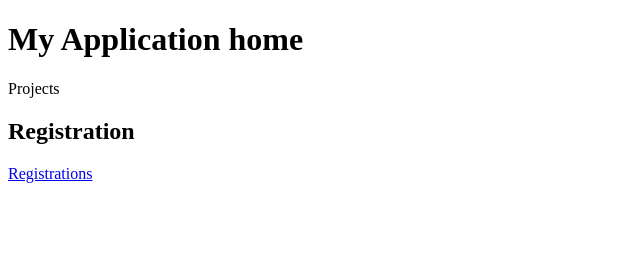
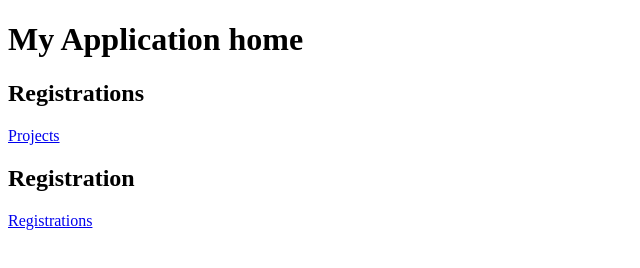
Before and after one commit to Brijesh2721/wd201-L2, a website: page home.html in a window 1280 px wide. Shown: the whole page, without its empty margins (0-640 px from the left). Drawn offline with Linux system fonts and the light colour scheme.

Commit message:
Update home.html

```diff
--- a/home.html
+++ b/home.html
@@ -9,7 +9,8 @@
 </head>
 <body>
     <h1> My Application home</h1>
-    <a herf="./project.html">Projects</a>
+    <h2> Registrations</h2>
+    <a href="project.html"> Projects</a>
     <h2> Registration</h2>
     <a href="./registration.html">Registrations</a>
 </body>
```
